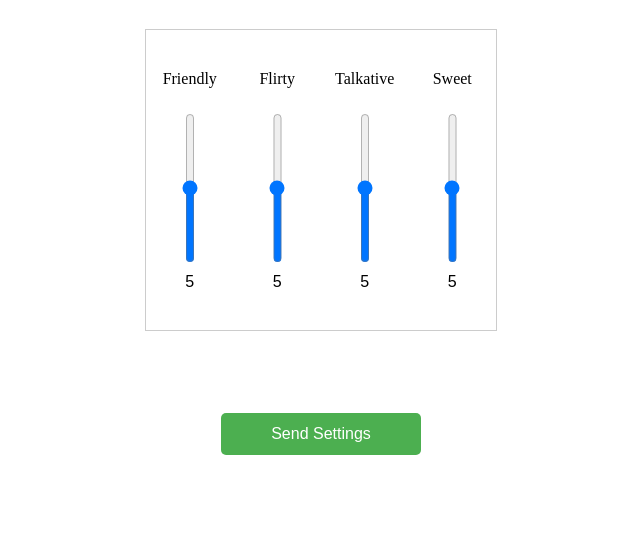
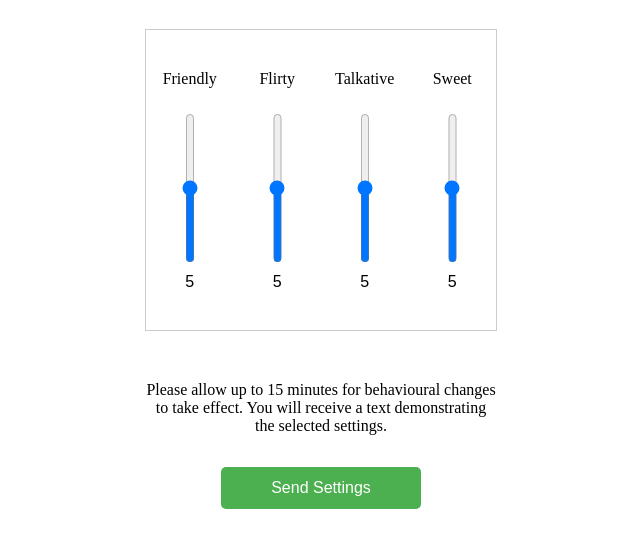
Before and after one commit to jackbanditdude/jackbanditdude.github.io, a plain HTML site: page index.html in a window 1280 px wide. Shown: the part 79-626 px from the top of the page, without its empty margins (319-959 px from the left). Drawn offline with nearby package versions, Linux system fonts and the light colour scheme.

Commit message:
Description notice

```diff
--- a/index.html
+++ b/index.html
@@ -100,6 +100,7 @@
         <div class="value">5</div>
       </div>
     </div>
+    <p style="width: 350px; margin: 0 auto;">Please allow up to 15 minutes for behavioural changes to take effect. You will receive a text demonstrating the selected settings.</p>
     <!-- <button onclick="genExample()">Sample Behaviour</button> -->
     <button onclick="sendEmail()">Send Settings</button>
 
```
